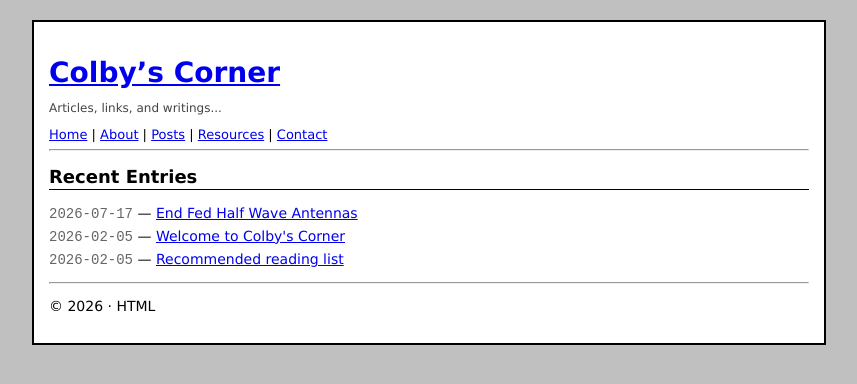
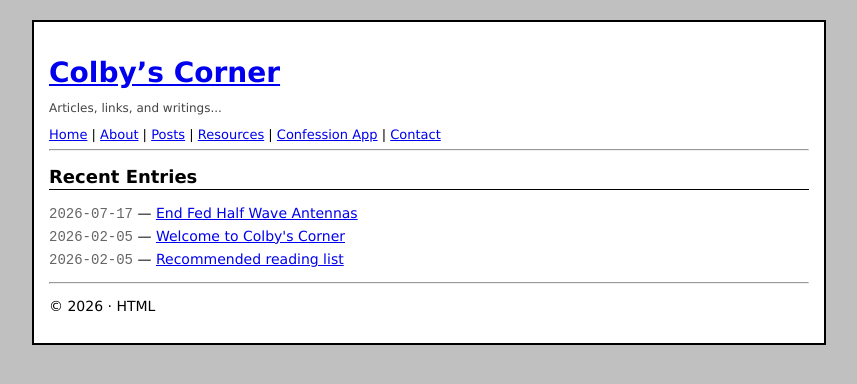
Before and after one commit to c-ee-g/c-ee-g.github.io, a Jekyll site: the page built from index.html, in a window 1280 px wide. Shown: the top 384 px of the page, without its empty margins (211-1068 px from the left). Built offline with Jekyll 4.4.1, drawn with Linux system fonts in a browser that asks for light colours.

Commit message:
Add link to Confession App in default layout

```diff
--- a/_layouts/default.html
+++ b/_layouts/default.html
@@ -17,6 +17,7 @@
   <a href="{{ '/about/' | relative_url }}">About</a> |
   <a href="{{ '/posts/' | relative_url }}">Posts</a> |
   <a href="{{ '/resources/' | relative_url }}">Resources</a> |
+  <a href="{{ '/confession-app/' | relative_url }}">Confession App</a> |
   <a href="{{ '/contact/' | relative_url }}">Contact</a>
    </nav>
 
```
